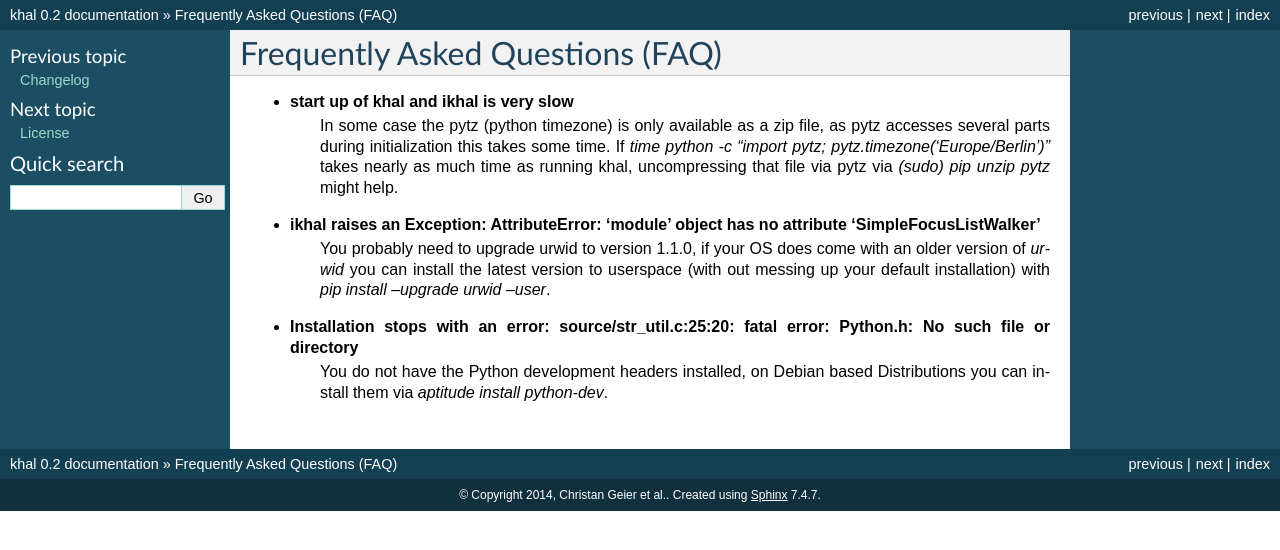
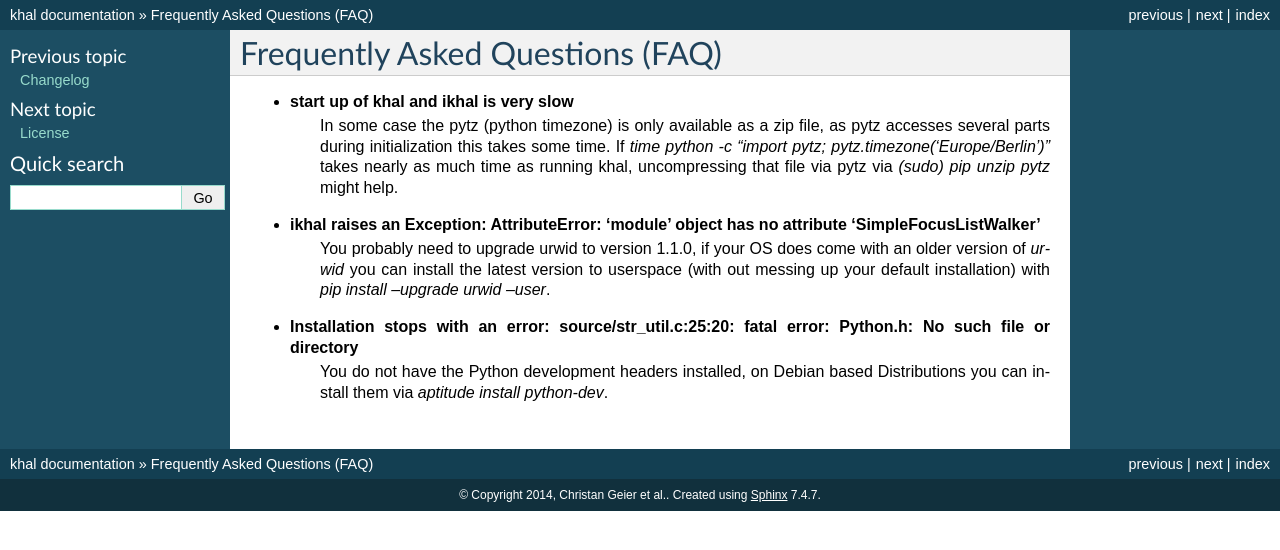
Before and after one commit to pimutils/khal, a Sphinx documentation site: the page built from doc/source/faq.rst, in a window 1280 px wide. Shown: the top 550 px of the page. Built offline with Sphinx 7.4.7, drawn with Linux system fonts in a browser that asks for light colours; the version number could not be read and is left out.

Commit message:
doc version dynamic

```diff
--- a/doc/source/conf.py
+++ b/doc/source/conf.py
@@ -14,6 +14,7 @@
 
 import sys
 import os
+from khal import __version__
 
 # If extensions (or modules to document with autodoc) are in another directory,
 # add these directories to sys.path here. If the directory is relative to the
@@ -56,9 +57,9 @@ copyright = u'2014, Christan Geier et al.'
 # built documents.
 #
 # The short X.Y version.
-version = '0.2'
+version = str(__version__)
 # The full version, including alpha/beta/rc tags.
-release = '0.2'
+release = str(__version__)
 
 # The language for content autogenerated by Sphinx. Refer to documentation
 # for a list of supported languages.
```
